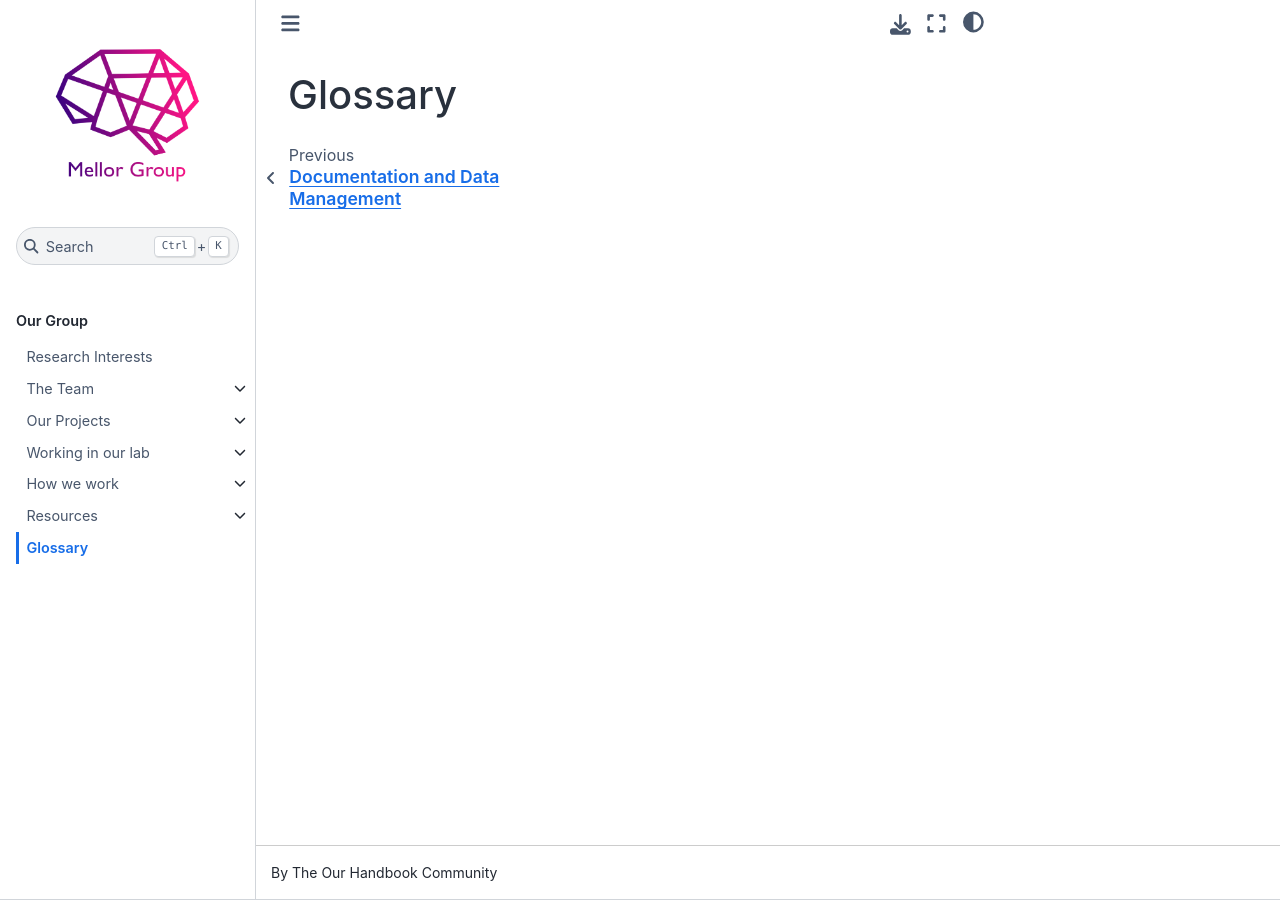
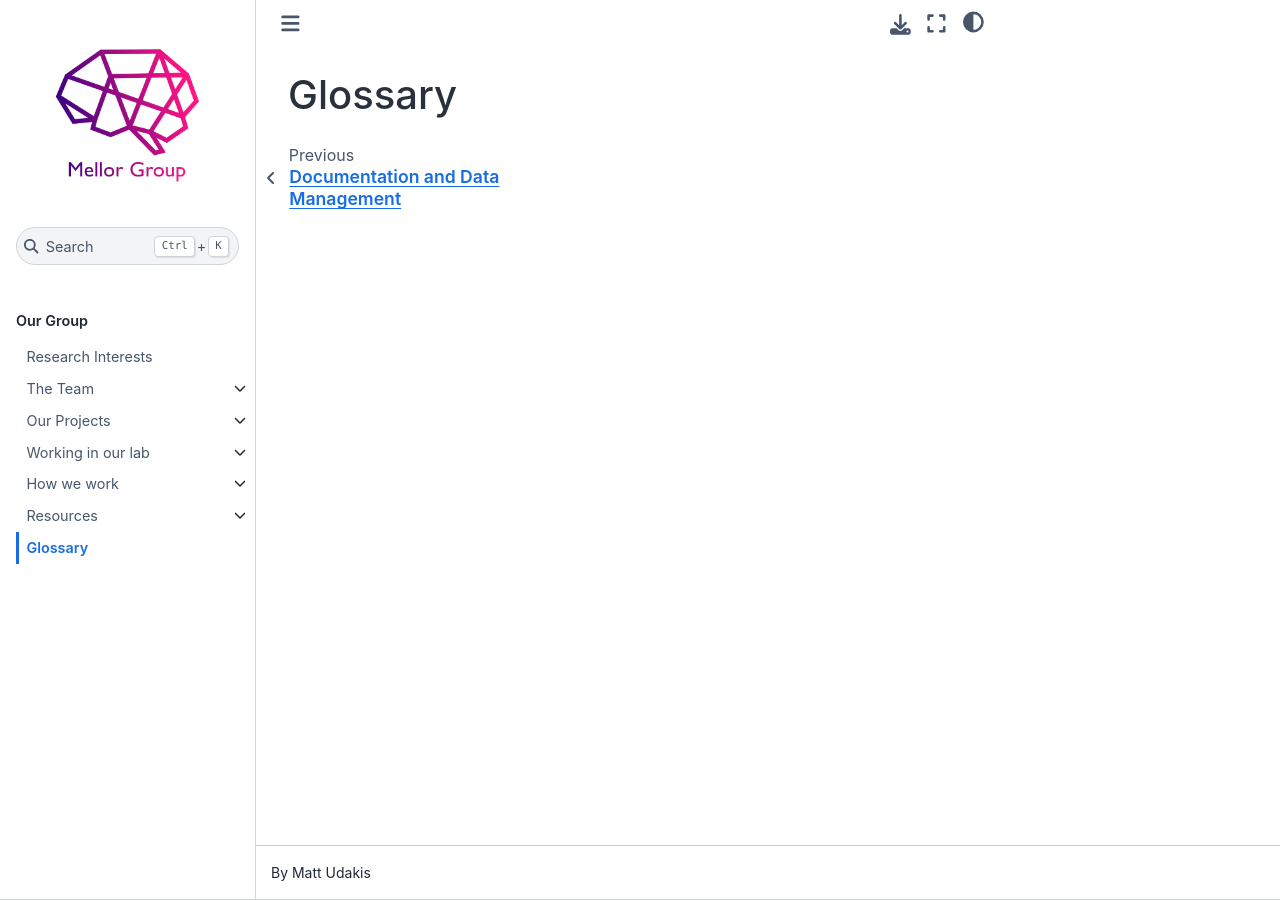
Before and after one commit to mellor-lab/mellor-lab.github.io, a Jupyter Book: the page built from book/contents/glossary.md, in a window 1280 px wide. Built offline with Jupyter Book 1.0.4 settings and Sphinx 7.4.7 and the Sphinx Book theme 1.1.4, drawn with Linux system fonts in a browser that asks for light colours; pages that are not in the unit, such as notebooks, are missing from menus.

Commit message:
altered the theme back to original

```diff
--- a/book/_config.yml
+++ b/book/_config.yml
@@ -1,12 +1,9 @@
 # Book settings
-title: "Mellor Lab handbook"
-author: The Our Handbook Community
+title: "Mellor Group Handbook"
+author: Matt Udakis
 logo: contents/img/Brain_logo.png
 url: "http://mellor-lab.github.io/mellor_lab_handbook"
 
-remote_theme: pages-themes/cayman@v0.2.0
-plugins:
-- jekyll-remote-theme # add this line to the plugins list if you already have one
 
 html:
     extra_navbar: |
```
Also changed, not shown: book/LICENSE.md (renamed from LICENSE.md), 2 other files.
